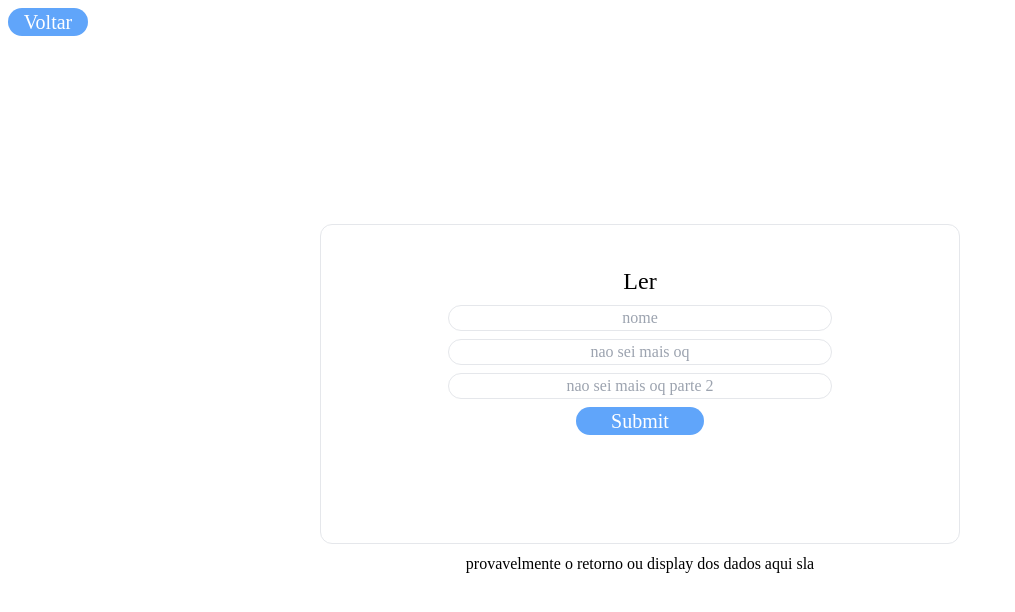
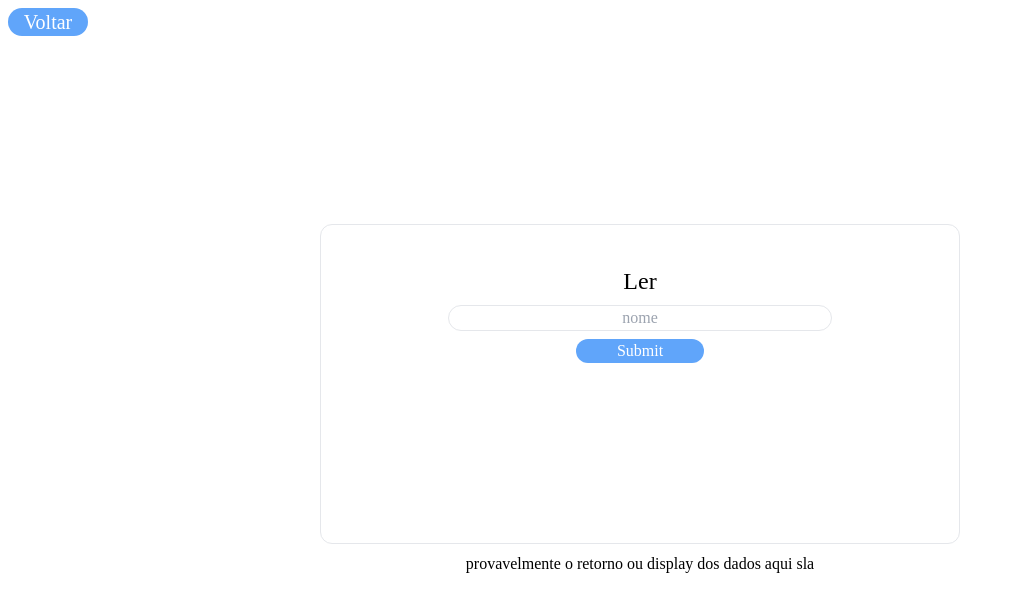
Before and after one commit to rodrfentanes21/es2front, a Next.js app: page /read in a window 1280 px wide. Shown: the top 612 px of the page, without its empty margins (0-1015 px from the left). Built offline with nearby package versions, Linux system fonts and the light colour scheme.

Commit message:
adde data added display to create

```diff
--- a/src/pages/create.tsx
+++ b/src/pages/create.tsx
@@ -1,21 +1,29 @@
-import React from "react";
+import React, { useState } from "react";
 import Link from "next/link";
 
 export default function create() {
-  function handleSubmit(e :any) {
+  const [display, setDisplay] = useState("");
+  const [display2, setDisplay2] = useState("");
+  const [display3, setDisplay3] = useState("");
+
+  function handleSubmit(e: any) {
     // Prevent the browser from reloading the page
     e.preventDefault();
 
     // Read the form data
     const form = e.target;
     const formData = new FormData(form);
-
-    // You can pass formData as a fetch body directly:
-    // fetch('/some-api', { method: form.method, body: formData });
+    console.log(formData);
 
     // Or you can work with it as a plain object:
     const formJson = Object.fromEntries(formData.entries());
     console.log(formJson);
+    setDisplay(formJson.var1.toString());
+    setDisplay2(formJson.var2.toString());
+    setDisplay3(formJson.var3.toString());
+
+    // You can pass formData as a fetch body directly:
+    // fetch('/some-api', { method: form.method, body: formJson });
   }
 
   return (
@@ -27,22 +35,27 @@ export default function create() {
         Voltar
       </Link>
       <section className=" flex flex-col justify-center items-center gap-2 w-full lg:w-screen h-screen">
-        <form method="post" onSubmit={handleSubmit} className="flex flex-col justify-start items-center gap-2 w-1/2 aspect-[2/1] py-10 border rounded-xl self-center">
+        <form
+          method="post"
+          onSubmit={handleSubmit}
+          className="flex flex-col justify-start items-center gap-2 w-1/2 aspect-[2/1] py-10 border rounded-xl self-center"
+        >
           <h1 className="text-2xl">Criar</h1>
           <input
-            type="name"
+            type="text"
             name="var1"
             placeholder="nome"
             className="border text-center w-96 rounded-full"
+            required
           ></input>
           <input
-            type="name"
+            type="text"
             name="var2"
             placeholder="nao sei mais oq"
             className="border text-center w-96 rounded-full"
           ></input>
           <input
-            type="name"
+            type="text"
             name="var3"
             placeholder="nao sei mais oq parte 2"
             className="border text-center w-96 rounded-full"
@@ -53,9 +66,19 @@ export default function create() {
             className="w-32 bg-blue-400 hover:bg-sky-700 rounded-full text-white text-center"
           />
         </form>
-        <div className="">
-          provavelmente o retorno ou display dos dados aqui sla
-        </div>
+        {display ? (
+          <div className="">
+            nome: {display}
+            <br />
+            var2: {display2}
+            <br />
+            var3: {display3}
+            <br />
+            adicionado com sucesso.
+          </div>
+        ) : (
+          ""
+        )}
       </section>
     </div>
   );
--- a/src/pages/delete.tsx
+++ b/src/pages/delete.tsx
@@ -2,6 +2,22 @@ import React from "react";
 import Link from "next/link";
 
 export default function del() {
+  function handleSubmit(e :any) {
+    // Prevent the browser from reloading the page
+    e.preventDefault();
+
+    // Read the form data
+    const form = e.target;
+    const formData = new FormData(form);
+
+    // You can pass formData as a fetch body directly:
+    // fetch('/some-api', { method: form.method, body: formData });
+
+    // Or you can work with it as a plain object:
+    const formJson = Object.fromEntries(formData.entries());
+    console.log(formJson);
+  }
+
   return (
     <div className="w-full lg:w-screen h-screen flex justify-center items-start">
       <Link
@@ -11,27 +27,18 @@ export default function del() {
         Voltar
       </Link>
       <section className=" flex flex-col justify-center items-center gap-2 w-full lg:w-screen h-screen">
-        <form className="flex flex-col justify-start items-center gap-2 w-1/2 aspect-[2/1] py-10 border rounded-xl self-center">
+        <form method="post" onSubmit={handleSubmit} className="flex flex-col justify-start items-center gap-2 w-1/2 aspect-[2/1] py-10 border rounded-xl self-center">
           <h1 className="text-2xl">Deletar</h1>
           <input
             type="name"
+            name="var1"
             placeholder="nome"
-            className="border text-center w-96 rounded-full"
-          ></input>
-          <input
-            type="name"
-            placeholder="nao sei mais oq"
-            className="border text-center w-96 rounded-full"
-          ></input>
-          <input
-            type="name"
-            placeholder="nao sei mais oq parte 2"
             className="border text-center w-96 rounded-full"
           ></input>
           <input
             type="submit"
             value="Submit"
-            className="w-32 bg-blue-400 hover:bg-sky-700 rounded-full text-white text-xl text-center"
+            className="w-32 bg-blue-400 hover:bg-sky-700 rounded-full text-white text-center"
           />
         </form>
         <div className="">
--- a/src/pages/read.tsx
+++ b/src/pages/read.tsx
@@ -2,6 +2,22 @@ import React from "react";
 import Link from "next/link";
 
 export default function read() {
+  function handleSubmit(e :any) {
+    // Prevent the browser from reloading the page
+    e.preventDefault();
+
+    // Read the form data
+    const form = e.target;
+    const formData = new FormData(form);
+
+    // You can pass formData as a fetch body directly:
+    // fetch('/some-api', { method: form.method, body: formData });
+
+    // Or you can work with it as a plain object:
+    const formJson = Object.fromEntries(formData.entries());
+    console.log(formJson);
+  }
+
   return (
     <div className="w-full lg:w-screen h-screen flex justify-center items-start">
       <Link
@@ -11,27 +27,18 @@ export default function read() {
         Voltar
       </Link>
       <section className=" flex flex-col justify-center items-center gap-2 w-full lg:w-screen h-screen">
-        <form className="flex flex-col justify-start items-center gap-2 w-1/2 aspect-[2/1] py-10 border rounded-xl self-center">
+        <form method="post" onSubmit={handleSubmit} className="flex flex-col justify-start items-center gap-2 w-1/2 aspect-[2/1] py-10 border rounded-xl self-center">
           <h1 className="text-2xl">Ler</h1>
           <input
             type="name"
+            name="var1"
             placeholder="nome"
-            className="border text-center w-96 rounded-full"
-          ></input>
-          <input
-            type="name"
-            placeholder="nao sei mais oq"
-            className="border text-center w-96 rounded-full"
-          ></input>
-          <input
-            type="name"
-            placeholder="nao sei mais oq parte 2"
             className="border text-center w-96 rounded-full"
           ></input>
           <input
             type="submit"
             value="Submit"
-            className="w-32 bg-blue-400 hover:bg-sky-700 rounded-full text-white text-xl text-center"
+            className="w-32 bg-blue-400 hover:bg-sky-700 rounded-full text-white text-center"
           />
         </form>
         <div className="">
--- a/src/pages/update.tsx
+++ b/src/pages/update.tsx
@@ -2,6 +2,23 @@ import React from "react";
 import Link from "next/link";
 
 export default function update() {
+  function handleSubmit(e :any) {
+    // Prevent the browser from reloading the page
+    e.preventDefault();
+
+    // Read the form data
+    const form = e.target;
+    const formData = new FormData(form);
+    console.log(formData)
+
+    // You can pass formData as a fetch body directly:
+    // fetch('/some-api', { method: form.method, body: formData });
+
+    // Or you can work with it as a plain object:
+    const formJson = Object.fromEntries(formData.entries());
+    console.log(formJson);
+  }
+
   return (
     <div className="w-full lg:w-screen h-screen flex justify-center items-start">
       <Link
@@ -11,27 +28,30 @@ export default function update() {
         Voltar
       </Link>
       <section className=" flex flex-col justify-center items-center gap-2 w-full lg:w-screen h-screen">
-        <form className="flex flex-col justify-start items-center gap-2 w-1/2 aspect-[2/1] py-10 border rounded-xl self-center">
+        <form method="post" onSubmit={handleSubmit} className="flex flex-col justify-start items-center gap-2 w-1/2 aspect-[2/1] py-10 border rounded-xl self-center">
           <h1 className="text-2xl">Atualizar</h1>
           <input
-            type="name"
+            type="text"
+            name="var1"
             placeholder="nome"
             className="border text-center w-96 rounded-full"
           ></input>
           <input
-            type="name"
+            type="text"
+            name="var2"
             placeholder="nao sei mais oq"
             className="border text-center w-96 rounded-full"
           ></input>
           <input
-            type="name"
+            type="text"
+            name="var3"
             placeholder="nao sei mais oq parte 2"
             className="border text-center w-96 rounded-full"
           ></input>
           <input
             type="submit"
             value="Submit"
-            className="w-32 bg-blue-400 hover:bg-sky-700 rounded-full text-white text-xl text-center"
+            className="w-32 bg-blue-400 hover:bg-sky-700 rounded-full text-white text-center"
           />
         </form>
         <div className="">
```
